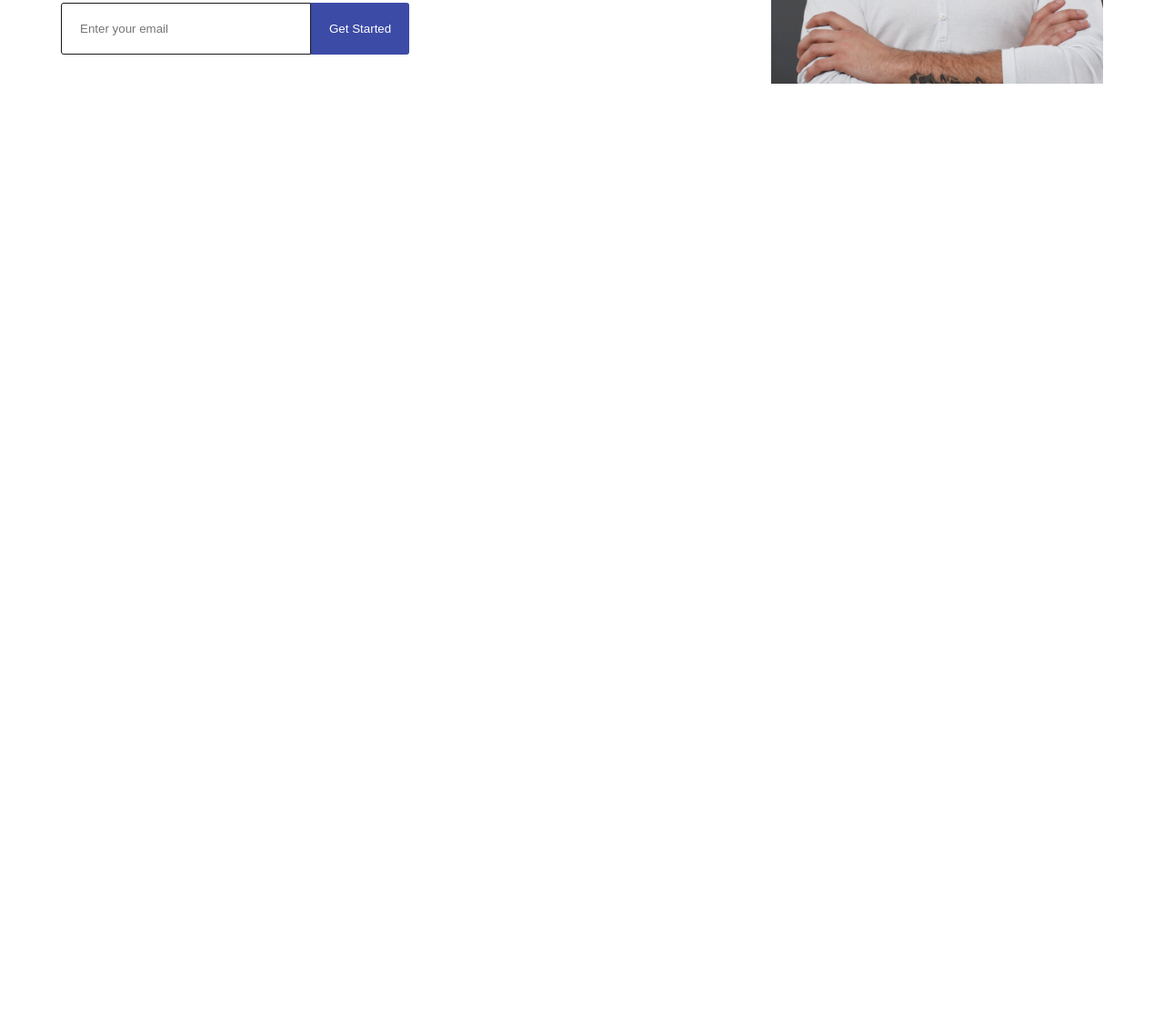
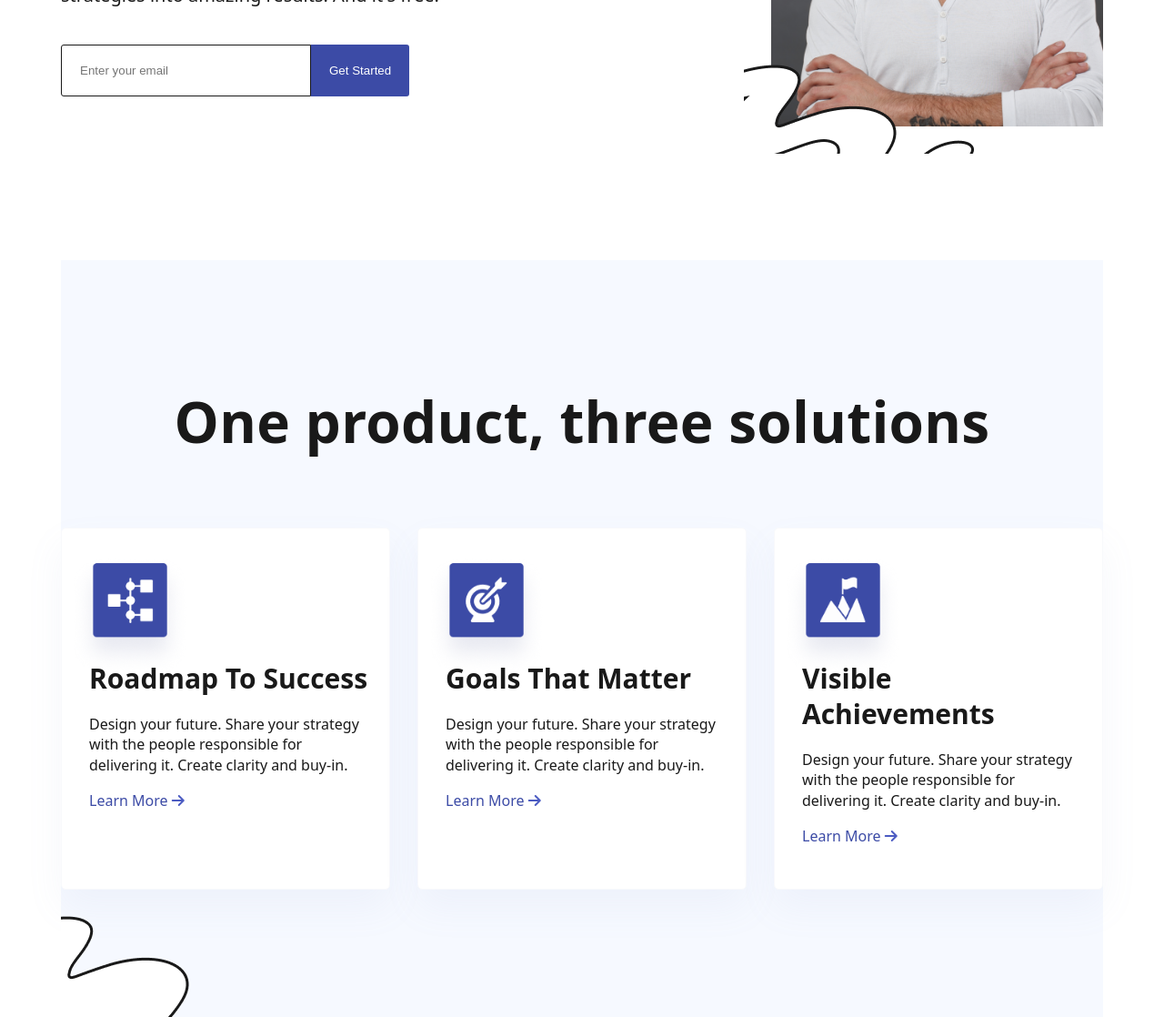
Before and after one commit to HuseynliTogrul/18.11.2023, a plain HTML site: page index.html in a window 1280 px wide. Shown: the part 487-1605 px from the top of the page at 91% size. Before the commit the page ends 800 px from the top, so only its background shows below. Drawn offline with nearby package versions, Linux system fonts and the light colour scheme.

Commit message:
task end

```diff
--- a/index.html
+++ b/index.html
@@ -5,13 +5,17 @@
     <meta http-equiv="X-UA-Compatible" content="IE=edge">
     <meta name="viewport" content="width=device-width, initial-scale=1.0">
     <title>Document</title>
+    <link rel="preconnect" href="https://fonts.googleapis.com">
+    <link rel="preconnect" href="https://fonts.gstatic.com" crossorigin>
+    <link href="https://fonts.googleapis.com/css2?family=Work+Sans:wght@600&display=swap" rel="stylesheet">
+    <link rel="stylesheet" href="https://cdnjs.cloudflare.com/ajax/libs/font-awesome/6.4.2/css/all.min.css" integrity="sha512-z3gLpd7yknf1YoNbCzqRKc4qyor8gaKU1qmn+CShxbuBusANI9QpRohGBreCFkKxLhei6S9CQXFEbbKuqLg0DA==" crossorigin="anonymous" referrerpolicy="no-referrer" />
     <link rel="stylesheet" href="style.css">
 </head>
 <body>
     <div id="continer">
         <div class="header">
             <div class="left-item">
-                <img src="images/Logo.png" alt="">
+                <a href="index.html"><img src="images/Logo.png" alt="Logo"></a>
             </div>
             <div class="right-item">
                 <ul>
@@ -35,20 +39,50 @@
                     <button>Get Started</button>
                 </div>
             </div>
-
             <div class="right-item">
                 <div class="top-img">
-                    <img src="images/Vectors.png" alt="">
+                    <img src="images/top.png" alt="top-img">
                 </div>
                 <div class="man-img">
-                    <img src="images/man.png" alt="">
+                    <img src="images/man.png" alt="man-img">
                 </div>
                 <div class="bottom-img">
-                    <svg xmlns="http://www.w3.org/2000/svg" width="253" height="98" viewBox="0 0 253 98" fill="none">
-                        <path d="M241.872 108.722C273.394 84.6269 231.053 72.7418 199.375 96.9594C187.943 105.731 174.339 114.874 159.043 121.05C154.087 123.195 148.931 124.732 144.072 125.511C142.386 125.809 140.901 125.757 139.856 125.363L139.768 125.152C138.685 121.551 148.081 112.181 151.475 107.858C158.711 98.5874 164.769 89.8832 166.797 81.2776C173.27 52.5022 134.71 36.3233 81.1807 51.866C68.8717 55.7252 56.5683 59.9688 44.3382 64.5736C36.223 67.4373 36.7557 66.3214 38.0318 61.3007C39.6027 54.293 48.5147 44.8578 53.5261 37.3314C61.0061 26.1523 65.8686 15.0733 58.6796 7.98249C34.8235 -15.4953 -66.268 21.0403 -84.2145 57.7869C-91.3163 72.271 -65.8697 71.9157 -46.8996 59.0936C-37.6346 52.8027 -26.3205 45.5449 -14.6788 41.6702C-13.7934 41.3017 -7.04911 40.0359 -3.24438 39.1944C-6.78399 42.5698 -9.57092 49.1515 -11.8052 52.2691C-15.2208 56.876 -18.2265 61.4557 -20.8061 65.9835C-25.5155 74.6279 -27.0959 82.7328 -25.4324 89.7103C-23.6994 97.0031 -16.7823 102.098 -5.85604 104.129C5.07025 106.16 19.3321 105.003 34.5073 100.853C52.8258 95.9501 76.945 83.0208 91.6014 85.2917C104.175 87.25 105.569 95.592 98.6894 105.418C86.5233 122.809 69.7681 139.655 77.5297 153.014C85.5157 166.812 115.248 167.869 146.669 158.806C181.914 148.552 215.909 128.602 241.872 108.722Z" fill="white"/>
-                    </svg>
+                    <img src="images/bottom.png" alt="bottom-img">
                 </div>
             </div>
+        </div>
+        <div class="footer">
+            <h1>One product, three solutions</h1>
+            <div class="footer-item">
+                <div class="item">
+                    <img src="images/icon.png" alt="icon">
+                    <h5>Roadmap to success</h5>
+                    <p>Design your future. Share your strategy with the people responsible for delivering it. Create clarity and buy-in.</p>
+                    <a href="#" class="icon-btn">
+                        <span>Learn More</spam>
+                        <i class="fa-solid fa-arrow-right"></i>
+                    </a>
+                </div>
+                <div class="item">
+                    <img src="images/icon1.png" alt="icon">
+                    <h5>Goals that matter</h5>
+                    <p>Design your future. Share your strategy with the people responsible for delivering it. Create clarity and buy-in.</p>
+                    <a href="#" class="icon-btn">
+                        <span>Learn More</spam>
+                        <i class="fa-solid fa-arrow-right"></i>
+                    </a>
+                </div>
+                <div class="item">
+                    <img src="images/icon2.png" alt="icon">
+                    <h5>Visible achievements</h5>
+                    <p>Design your future. Share your strategy with the people responsible for delivering it. Create clarity and buy-in.</p>
+                    <a href="#" class="icon-btn">
+                        <span>Learn More</spam>
+                        <i class="fa-solid fa-arrow-right"></i>
+                    </a>
+                </div>
+            </div>
+            <img src="images/bottom1.png" class="footer-bottom" alt="bottom-img">
         </div>
     </div>
 </body>
--- a/style.css
+++ b/style.css
@@ -5,7 +5,7 @@
 }
 
 html{
-    font-family: 'Gill Sans', 'Gill Sans MT', Calibri, 'Trebuchet MS', sans-serif
+    font-family: system-ui, -apple-system, BlinkMacSystemFont, 'Segoe UI', Roboto, Oxygen, Ubuntu, Cantarell, 'Open Sans', 'Helvetica Neue', sans-serif;
 }
 
 #continer{
@@ -13,11 +13,13 @@ html{
     margin: auto;
 }
 
+/* header start */
+
 .header{
     display: flex;
     justify-content: space-between;
     margin: auto;
-    margin: 55px 0;
+    margin-top: 55px;
 }
 
 .left-item img{
@@ -27,7 +29,7 @@ html{
 
 .right-item ul{
     display: flex;
-    gap: 20px;
+    gap: 30px;
     list-style: none;
 }
 
@@ -35,12 +37,24 @@ html{
     color: #191919;
     font-size: 16px;
     font-weight: 400;
+    cursor: pointer;
+    transition: 0.3s;
 }
+
+.right-item ul li:hover{
+    color: #3045d3;
+}
+
+/* header end */
+/* img-page start */
 
 .img-page{
     display: flex;
     justify-content: space-between;
+    align-items: center;
     margin: auto;
+    margin-top: 100px;
+    margin-bottom: 142px;
 }
 
 .img-page .left-item{
@@ -51,9 +65,9 @@ html{
     color: #191919;
     font-size: 65px;
     font-weight: 600;
-    line-height: 120%;
-    letter-spacing: 0.1px;
+    line-height: 100%;
     margin-bottom: 25px;
+    font-family: 'Work Sans', sans-serif;
 }
 
 .img-page .left-item p{
@@ -81,6 +95,16 @@ html{
     background: #3C4BA6;
     color: white;
     border-radius: 0 3px 3px 0;
+    cursor: pointer;
+    transition: 0.3s;
+}
+
+.input-btn button:hover{
+    background-color: #3045d3;
+}
+
+.right-item{
+    position: relative;
 }
 
 .right-item .man-img img{
@@ -88,12 +112,92 @@ html{
     border-radius: 10% 0 0 0;
 }
 
-.right-item .top-img{
-    position: relative;
-}
-
 .right-item .top-img img{
     position: absolute;
     top: -37px;
     right: -36px;
 }
+
+.right-item .bottom-img img{
+    position: absolute;
+    bottom: -25px;
+    left: -30px;
+}
+
+/* img-page end */
+/* footer start */
+
+.footer{
+    padding: 140px 0;
+    background: #F6F9FF;
+    position: relative;
+}
+
+.footer h1{
+    color: #191919;
+    text-align: center;
+    font-size: 62px;
+    font-weight: 600;
+    line-height: 120%;
+    letter-spacing: 0.3px;
+    margin-bottom: 80px;
+}
+
+.footer .footer-item{
+    display: flex;
+    gap: 30px;
+}
+
+.footer .footer-item .item{
+    background-color: white;
+    border-radius: 5px;
+    border: 1px solid #F8F9FC;
+    box-shadow: 0px 20px 40px 0px rgba(141, 147, 201, 0.08);
+    padding: 50px 20px 50px 30px;
+}
+
+.footer .footer-item .item img{
+    width: 130px;
+    height: 130px;
+    margin: -20px;
+}
+
+.footer .footer-item .item h5{
+    color: #191919;
+    font-size: 30px;
+    font-weight: 600;
+    line-height: 130%;
+    text-transform: capitalize;
+}
+
+.footer .footer-item .item p{
+    color: #191919;
+    font-size: 16px;
+    font-weight: 400;
+    line-height: 140%;
+    margin: 20px 0;
+}
+
+.footer .footer-item .item .icon-btn{
+    display: flex;
+    text-decoration: none;
+}
+
+.footer .footer-item .item .icon-btn span{
+    color: #3C4BA6;
+    font-size: 16px;
+    font-weight: 400;
+    line-height: 100%;
+    text-decoration: none;
+    margin-right: 5px;
+}
+
+.footer .footer-item .item .icon-btn i{
+    color: #4b5bc2;
+}
+
+.footer .footer-bottom{
+    position: absolute;
+    bottom: 0px;
+    left: 0px;
+}
```
Also changed, not shown: images/Icon1.png (added), images/Icon2.png (added), images/bottom.jpg (deleted), images/bottom.png (added), images/bottom1.png (added), images/icon.png (added), images/top.jpg (deleted), images/top.png (renamed from images/Vectors.png).
